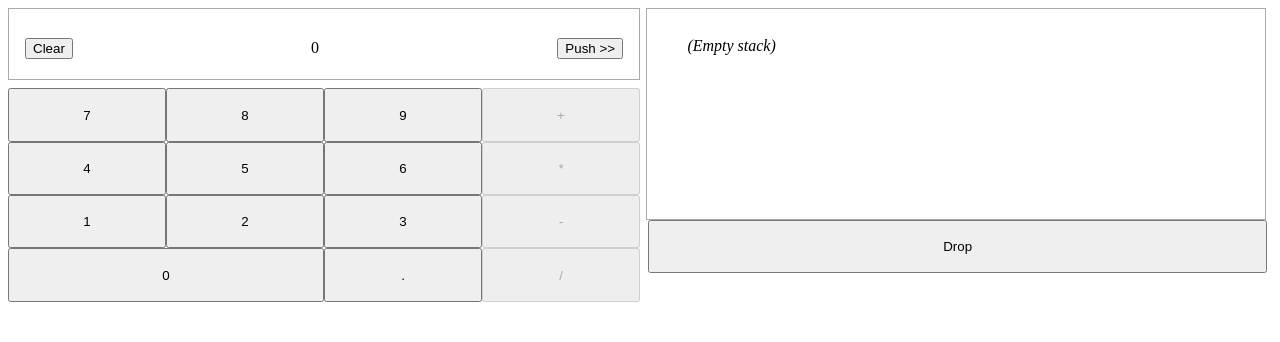
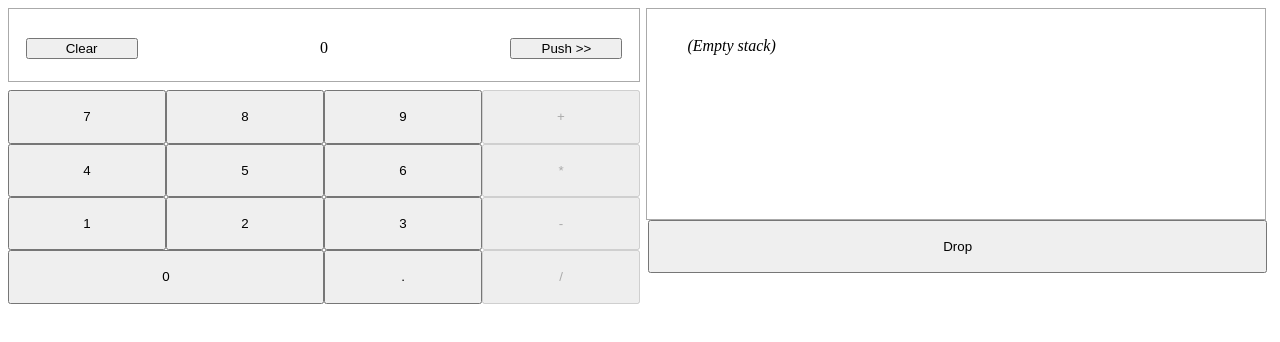
Before and after one commit to madhadron/mvc_for_the_web, a plain HTML site: page program-3.html in a window 1280 px wide. Drawn offline with Linux system fonts and the light colour scheme.

Commit message:
Improved layout using CSS3 units.

```diff
--- a/program-3.html
+++ b/program-3.html
@@ -35,13 +35,14 @@
 			margin-bottom: 0.5em;
 		}
 		.entry > button.clear {
-			float: left;
+			width: 7rem;
 		}
 		.entry > button.push {
-			float: right;
+			width: 7rem;
 		}
 		.entry > span {
 			display: inline-block;
+			width: calc(50vw - 16.7rem);
 		}
 
 		.keypad > button {
```
